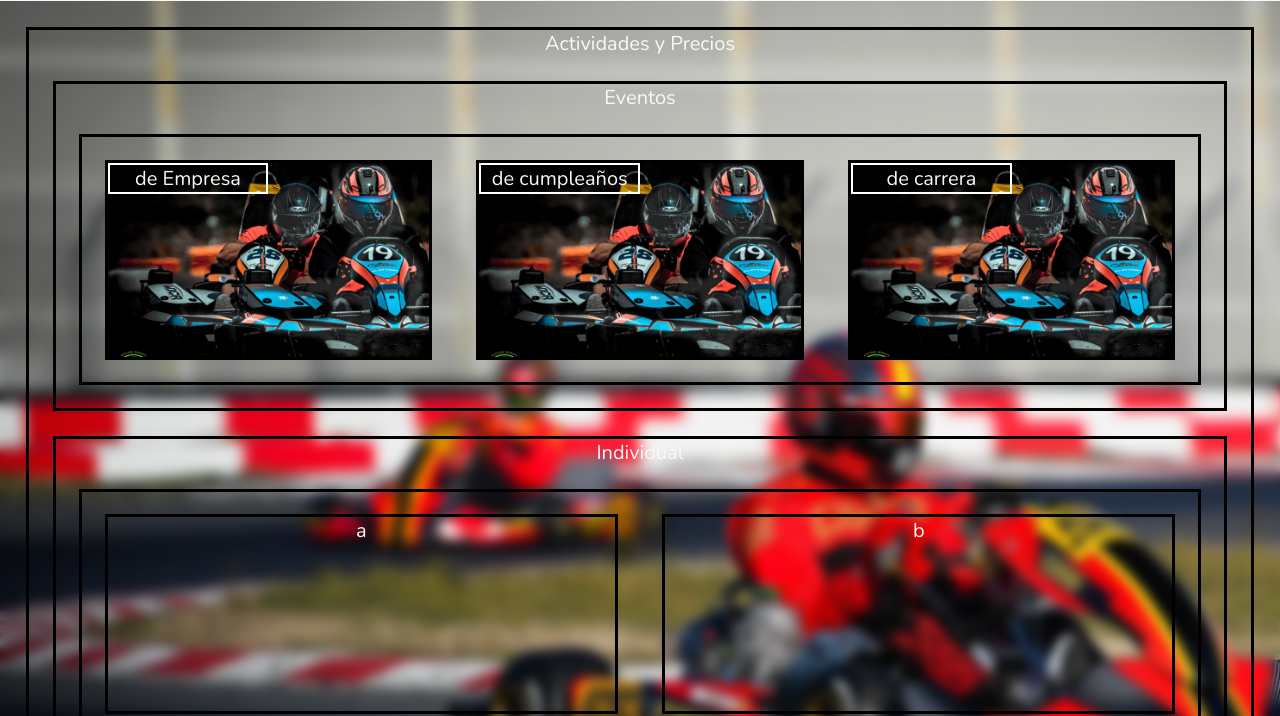
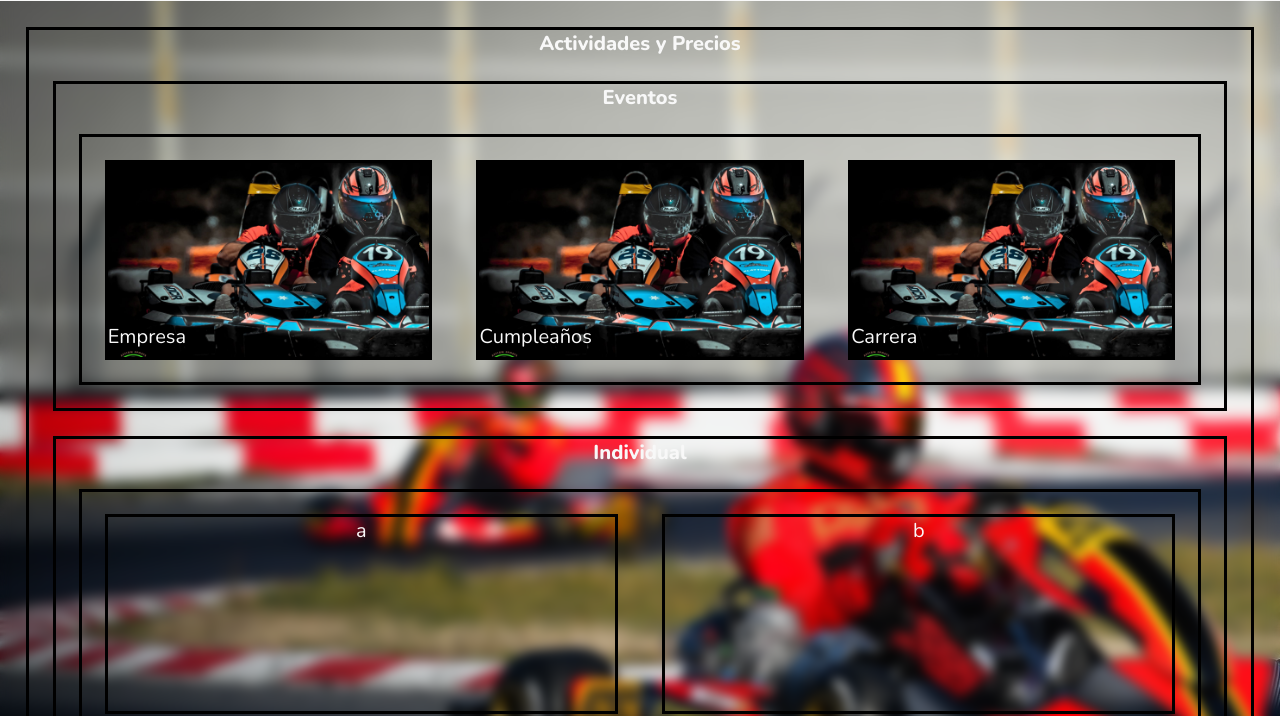
Before and after one commit to Hugoo70/ZoomKarting, a plain HTML site: page reservar/index.html in a window 1280 px wide. Shown: the part 84-800 px from the top of the page. Drawn offline with nearby package versions, Linux system fonts and the light colour scheme; files whose address does not match are found by name.

Commit message:
letras actualizadas

```diff
--- a/reservar/index.html
+++ b/reservar/index.html
@@ -27,23 +27,23 @@
     </header>
 
 
-    <div id="ini"> <p>Actividades y Precios</p>
-        <div id="nom1"> Eventos<!--Empresa, cumples, carreras, (min 8 personas)-->
+    <div id="ini"> <h1>Actividades y Precios</h1>
+        <div id="nom1"> <h2>Eventos</h2><!--Empresa, cumples, carreras, (min 8 personas)-->
             <div id="eventos">
                     <div id="empresa" class="cajaeve">
-                        <p id="boton"> de Empresa</p>
+                        <p id="boton">Empresa</p>
                     </div>
                     <div id="cumpleaños" class="cajaeve">
-                        <p id="boton"> de cumpleaños</p>
+                        <p id="boton">Cumpleaños</p>
 
                     </div>
                     <div id="carrera" class="cajaeve">
-                        <p id="boton"> de carrera</p>
+                        <p id="boton">Carrera</p>
 
                     </div>
                 </div>
             </div>
-        <div id="nom2"> Individual
+        <div id="nom2"> <h2>Individual</h2>
             <div id="indiv">
                 <div id="senior" class="cajain">a</div>
                 <div id="junior" class="cajain">b</div>
--- a/reservar/style.css
+++ b/reservar/style.css
@@ -31,11 +31,13 @@ body{
     background-image: url(./img//IMG_7839-2-1920x900.jpg);
     background-size: cover;
     background-repeat: no-repeat;
+
 }
 #boton{
+    text-align: left;
+    margin-top: 160px;
 
-    border: 2px solid white;
-    width: 50%;
+
 }
 #nom2{
 
```
